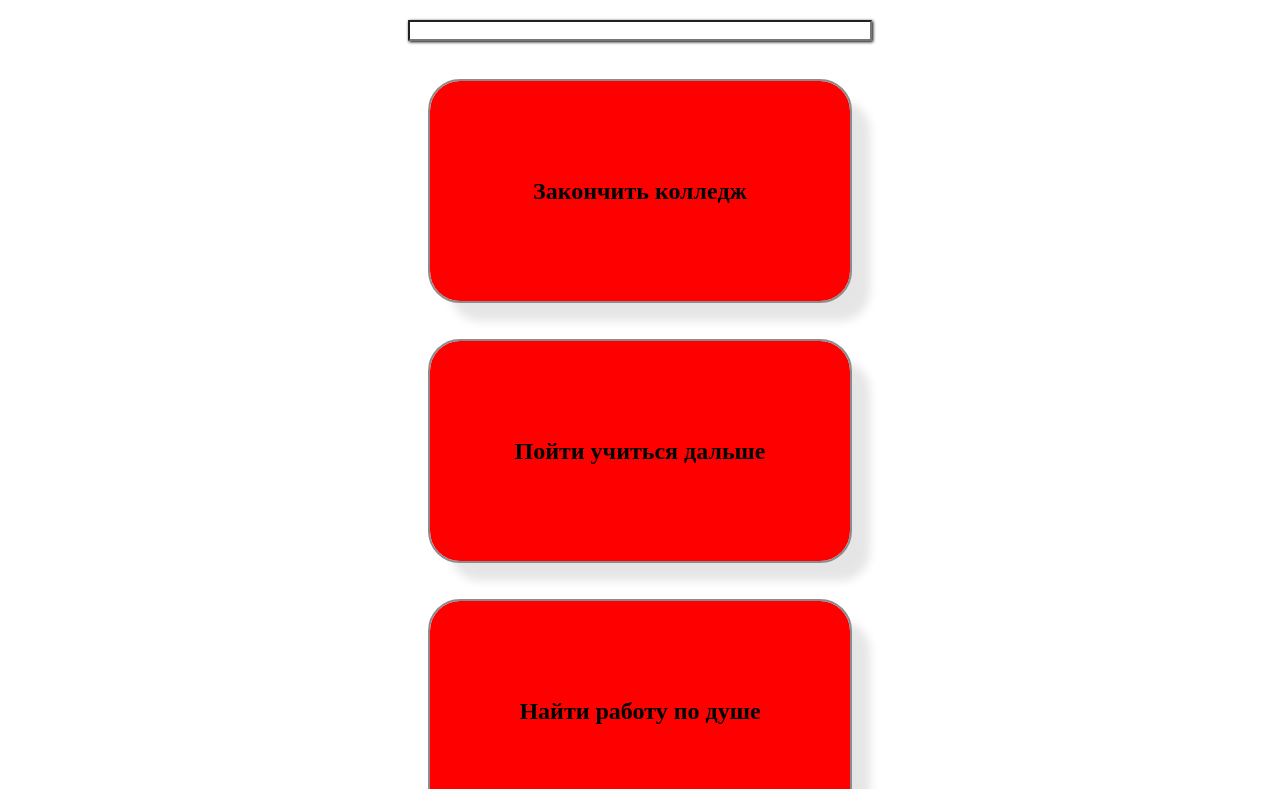
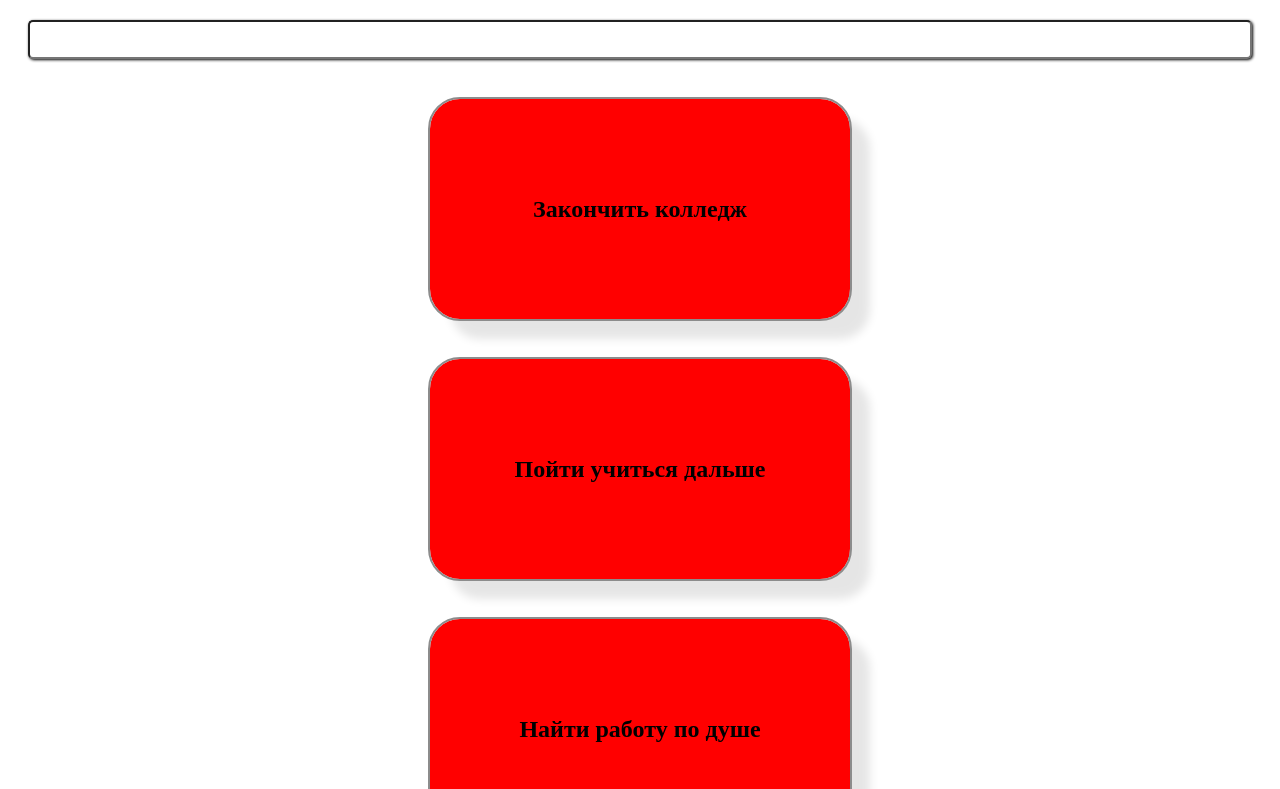
Before and after one commit to Pandych007/fraemvorki_3_kurs_kt_verstka_, a Vue app in the folder vue/kt_vue/kt_1/vue-project/: page / in a window 1280 px wide. Shown: the top 789 px of the page. Built offline with nearby package versions, Linux system fonts and the light colour scheme.

Commit message:
first commit

```diff
--- a/vue/kt_vue/kt_1/vue-project/src/App.vue
+++ b/vue/kt_vue/kt_1/vue-project/src/App.vue
@@ -1,71 +1,55 @@
 <template>
   <div>
-    <AddForm @addNewTodo="addNewTodo"></AddForm>
+    <AddForm @addTodo="addTodo" />
     <TodoList
-      :todos="data"
-      @removeTodo="removeTodo"
+      :todos="todos"
       @changeTodo="changeTodo"
-    ></TodoList>
+      @deleteTodo="deleteTodo"
+    />
   </div>
 </template>
 
 <script>
-import AddForm from "./components/AddForm.vue";
+import AddForm from "./components/AddForm.vue"; // Используем правильное имя компонента
 import TodoList from "./components/TodoList.vue";
-import TodoItem from "./components/TodoItem.vue";
 
 export default {
   components: {
     AddForm,
     TodoList,
-    TodoItem,
   },
   data() {
     return {
-      data: [
-        { title: "Закончить колледж", completed: false },
-        { title: "Пойти учиться дальше", completed: false },
-        { title: "Найти работу по душе", completed: false },
-        { title: "Начать изучать что-то новое", completed: true },
+      todos: [
+        { id: 1, title: "Закончить колледж", completed: false },
+        { id: 2, title: "Пойти учиться дальше", completed: false },
+        { id: 3, title: "Найти работу по душе", completed: false },
+        { id: 4, title: "Начать изучать что-то новое", completed: true },
       ],
     };
   },
   methods: {
-    addNewTodo(title) {
-      let newTodo = {
+    addTodo(title) {
+      const newTodo = {
+        id: Date.now(),
+        title,
         completed: false,
-        title: title,
       };
-      this.data.push(newTodo);
+      this.todos.push(newTodo);
     },
-    removeTodo(index) {
-      this.data.splice(index, 1);
+
+    changeTodo(id) {
+      const todo = this.todos.find((todo) => todo.id === id);
+      if (todo) {
+        todo.completed = !todo.completed;
+      }
     },
-    changeTodo(index) {
-      this.data[index].completed = !this.data[index].completed;
+
+    deleteTodo(id) {
+      this.todos = this.todos.filter((todo) => todo.id !== id);
     },
   },
 };
 </script>
 
-<style>
-.todo_item {
-  display: flex;
-  flex-direction: column;
-  margin: 20px 170px;
-  padding: 10px;
-  outline: 2px solid rgb(140, 140, 140);
-  box-shadow: 20px 20px 10px rgba(0, 0, 0, 0.1);
-}
-
-.input_elem {
-  display: flex;
-  justify-content: center;
-  margin: 20px 400px;
-}
-
-.input_elem > input {
-  width: 100%;
-  box-shadow: 1px 1px 3px black;
-}
-</style>
+<style scoped></style>
--- a/vue/kt_vue/kt_1/vue-project/src/components/AddForm.vue
+++ b/vue/kt_vue/kt_1/vue-project/src/components/AddForm.vue
@@ -1,18 +1,30 @@
 <template>
   <div class="input_elem">
-    <input v-on:keydown="addNewTodo" type="text" />
+    <input @keyup.enter="handleKeyUp" />
   </div>
 </template>
 
 <script>
 export default {
-  emits: ["addNewTodo"],
   methods: {
-    addNewTodo(event) {
-      this.$emit("addNewTodo", event.target.value);
+    handleKeyUp(event) {
+      this.$emit("addTodo", event.target.value);
     },
   },
 };
 </script>
 
-<style></style>
+<style scoped>
+.input_elem {
+  display: flex;
+  justify-content: center;
+  margin: 20px;
+}
+
+.input_elem > input {
+  width: 100%;
+  box-shadow: 1px 1px 3px black;
+  padding: 10px;
+  border-radius: 5px;
+}
+</style>
--- a/vue/kt_vue/kt_1/vue-project/src/components/TodoItem.vue
+++ b/vue/kt_vue/kt_1/vue-project/src/components/TodoItem.vue
@@ -1,62 +1,55 @@
 <template>
-  <div class="todo_item_wrapper">
-    <div
-      :class="completed ? 'green' : 'red' + ' todo_item'"
-      @click="handleChange"
-      @dblclick="handleRemove"
-    >
-      <h2>{{ title }}</h2>
-    </div>
+  <div
+    :class="todo.completed ? 'green' : 'red' + ' todo_item'"
+    @click="handleClick"
+    @dblclick="handleDoubleClick"
+  >
+    <h2>{{ todo.title }}</h2>
   </div>
 </template>
 
 <script>
 export default {
-  props: ["title", "completed"],
-  emits: ["handleRemove", "handleChange"],
+  props: {
+    todo: Object,
+  },
   methods: {
-    handleRemove() {
-      this.$emit("handleRemove");
+    handleDoubleClick() {
+      this.$emit("deleteTodo", this.todo.id);
     },
-    handleChange() {
-      this.$emit("handleChange");
+    handleClick() {
+      this.$emit("changeTodo", this.todo.id);
     },
   },
 };
 </script>
 
-<style>
-.todo_item_wrapper {
+<style scoped>
+.todo_item {
   display: flex;
+  flex-direction: column;
+  margin: 20px;
+  padding: 10px;
+  outline: 2px solid rgb(140, 140, 140);
+  box-shadow: 20px 20px 10px rgba(0, 0, 0, 0.1);
   justify-content: center;
   align-items: center;
+  text-align: center;
 }
 
 .red {
   background-color: rgb(255, 0, 0);
   width: 400px;
   height: 200px;
-  padding: 10px;
-  margin: 10px;
   border-radius: 30px;
   box-shadow: 20px 20px 10px rgba(0, 0, 0, 0.1);
-  display: flex;
-  justify-content: center;
-  align-items: center;
-  text-align: center;
 }
 
 .green {
   background-color: rgb(0, 188, 0);
   width: 400px;
   height: 200px;
-  padding: 10px;
-  margin: 10px;
   border-radius: 30px;
   box-shadow: 30px 20px 10px rgba(0, 0, 0, 0.1);
-  display: flex;
-  justify-content: center;
-  align-items: center;
-  text-align: center;
 }
 </style>
--- a/vue/kt_vue/kt_1/vue-project/src/components/TodoList.vue
+++ b/vue/kt_vue/kt_1/vue-project/src/components/TodoList.vue
@@ -1,13 +1,12 @@
 <template>
-  <div>
+  <div class="todo_list">
     <TodoItem
-      v-for="(todo, index) in todos"
-      :key="index"
-      :title="todo.title"
-      :completed="todo.completed"
-      @handleChange="handleChange(index)"
-      @handleRemove="handleRemove(index)"
-    ></TodoItem>
+      v-for="todo in todos"
+      :key="todo.id"
+      :todo="todo"
+      @changeTodo="changeTodo"
+      @deleteTodo="deleteTodo"
+    />
   </div>
 </template>
 
@@ -15,21 +14,27 @@
 import TodoItem from "./TodoItem.vue";
 
 export default {
+  components: {
+    TodoItem,
+  },
   props: {
     todos: Array,
   },
-  components: {
-    TodoItem,
-  },
   methods: {
-    handleChange(index) {
-      this.$emit("changeTodo", index);
+    changeTodo(id) {
+      this.$emit("changeTodo", id);
     },
-    handleRemove(index) {
-      this.$emit("removeTodo", index);
+    deleteTodo(id) {
+      this.$emit("deleteTodo", id);
     },
   },
 };
 </script>
 
-<style></style>
+<style scoped>
+.todo_list {
+  display: flex;
+  flex-direction: column;
+  align-items: center;
+}
+</style>
```
